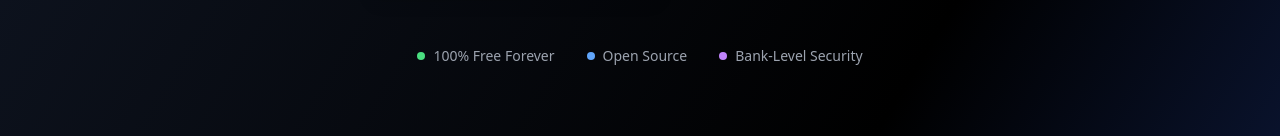
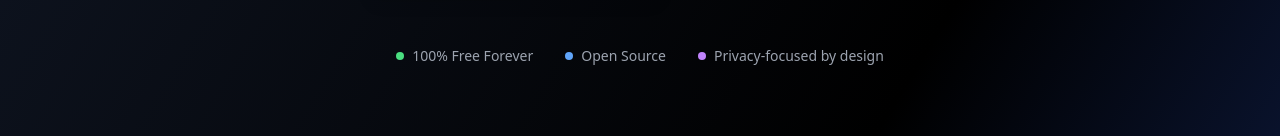
Before and after one commit to Cookiez04/Kira-by-Kiezz, a React (Create React App) app: page / in a window 1280 px wide. Shown: the part 528-664 px from the top of the page. Built offline with nearby package versions, Linux system fonts and the light colour scheme; no server answers.

Commit message:
Update branding and messaging for privacy focus

```diff
--- a/public/index.html
+++ b/public/index.html
@@ -6,7 +6,7 @@
   <link rel="apple-touch-icon" sizes="180x180" href="%PUBLIC_URL%/apple-touch-icon.png" />
   <link rel="icon" type="image/png" sizes="32x32" href="%PUBLIC_URL%/favicon-32x32.png" />
   <link rel="icon" type="image/png" sizes="16x16" href="%PUBLIC_URL%/favicon-16x16.png" />
-  <link rel="manifest" href="%PUBLIC_URL%/manifest.json?v=3" />
+  <link rel="manifest" href="%PUBLIC_URL%/manifest.json?v=4" />
   <meta name="theme-color" content="#0b0d12" />
     <meta name="viewport" content="width=device-width, initial-scale=1" />
     <meta
--- a/src/pages/LandingPage.jsx
+++ b/src/pages/LandingPage.jsx
@@ -70,7 +70,7 @@ function LandingPage() {
               </div>
               <div className="flex items-center space-x-2">
                 <span className="w-2 h-2 bg-purple-400 rounded-full"></span>
-                <span>Bank-Level Security</span>
+                <span>Privacy‑focused by design</span>
               </div>
             </div>
           </div>
@@ -179,7 +179,7 @@ function LandingPage() {
             <div className="flex items-center space-x-6 text-gray-400">
               <a href="https://github.com/Cookiez04/Kira-by-Kiezz" className="hover:text-white transition-colors">GitHub</a>
               <a href="https://github.com/Cookiez04/Kira-by-Kiezz#readme" target="_blank" rel="noreferrer" className="hover:text-white transition-colors">Documentation</a>
-              <a href="mailto:support@kira.app" className="hover:text-white transition-colors">Support</a>
+              <a href="mailto:kiezzyee@gmail.com" className="hover:text-white transition-colors">Support</a>
               <a href="https://github.com/sponsors/Cookiez04" target="_blank" rel="noreferrer" className="hover:text-white transition-colors">💝 Donate</a>
             </div>
           </div>
```
Also changed, not shown: public/manifest.json, 6 other files (tests, documents, lock files or other folders).
